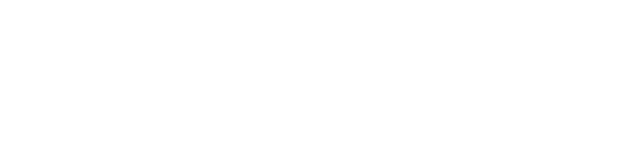
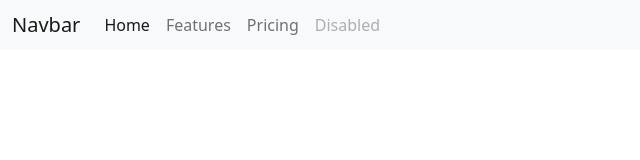
Before and after one commit to DevBenjaAC/Dev.toChallenge, a plain HTML site: page index.html in a window 1280 px wide. Shown: the whole page, without its empty margins (0-640 px from the left). Drawn offline with nearby package versions, Linux system fonts and the light colour scheme.

Commit message:
creat structur

```diff
--- a/index.html
+++ b/index.html
@@ -13,6 +13,38 @@
 </head>
 
 <body>
+  <nav class="navbar navbar-expand-lg bg-light">
+    <div class="container-fluid">
+      <a class="navbar-brand" href="#">Navbar</a>
+      <button class="navbar-toggler" type="button" data-bs-toggle="collapse" data-bs-target="#navbarNav" aria-controls="navbarNav" aria-expanded="false" aria-label="Toggle navigation">
+        <span class="navbar-toggler-icon"></span>
+      </button>
+      <div class="collapse navbar-collapse" id="navbarNav">
+        <ul class="navbar-nav">
+          <li class="nav-item">
+            <a class="nav-link active" aria-current="page" href="#">Home</a>
+          </li>
+          <li class="nav-item">
+            <a class="nav-link" href="#">Features</a>
+          </li>
+          <li class="nav-item">
+            <a class="nav-link" href="#">Pricing</a>
+          </li>
+          <li class="nav-item">
+            <a class="nav-link disabled">Disabled</a>
+          </li>
+        </ul>
+      </div>
+    </div>
+  </nav>
+
+  <main>
+    <div>
+      <section class="col-3"></section>
+      <section class="col-6"></section>
+      <section class="co-3"></section>
+    </div>
+  </main>
 
 
 
```
